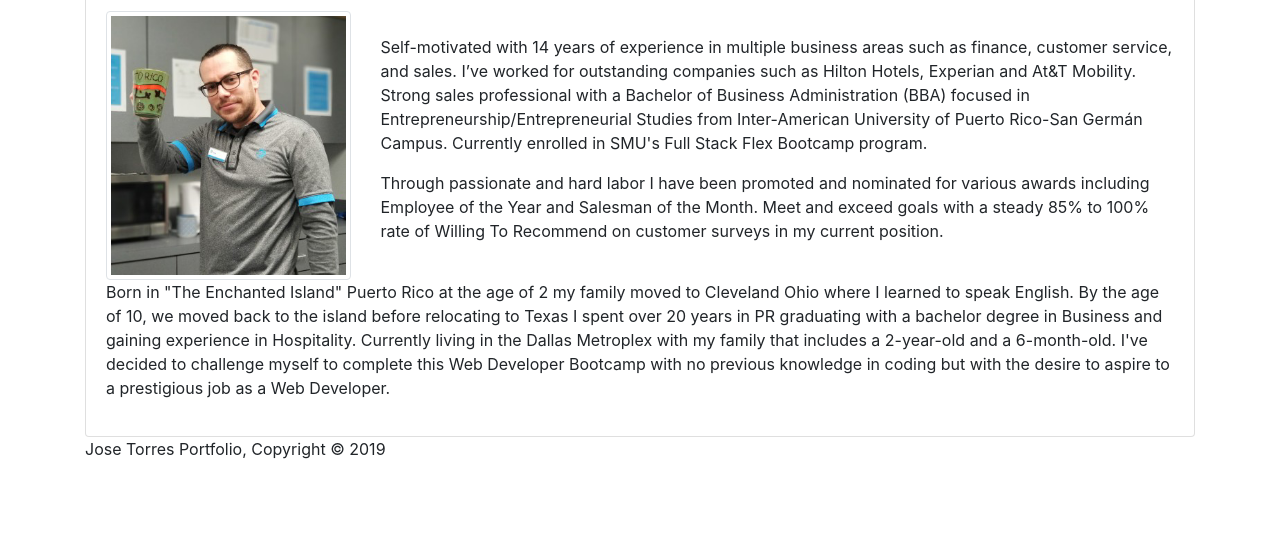
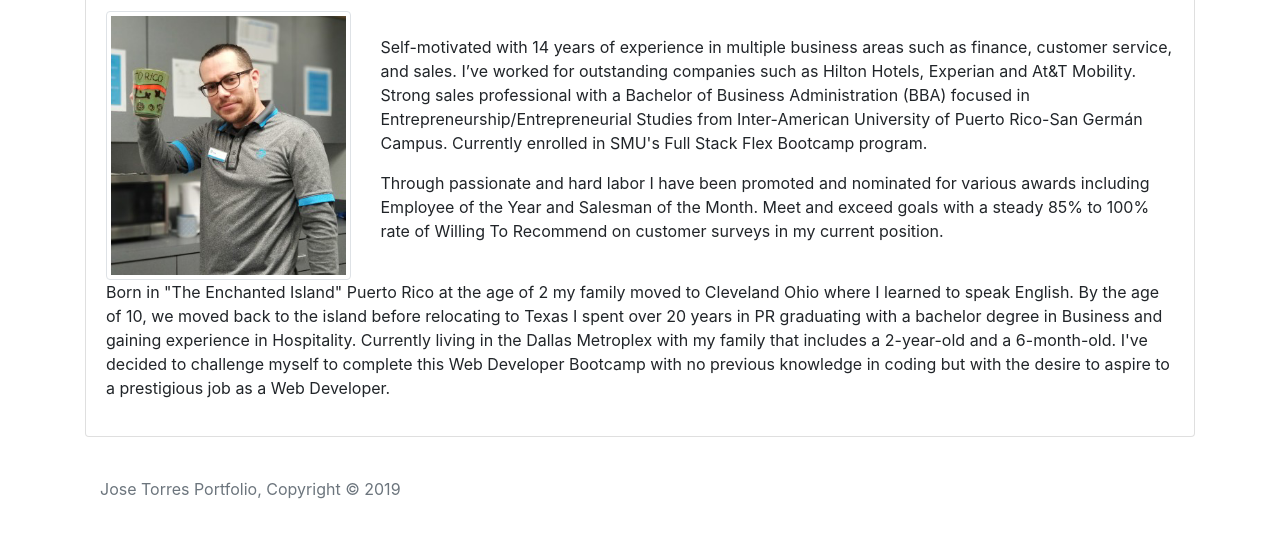
Before and after one commit to jt227b/Bootstrap-Portfolio, a plain HTML site: page index.html in a window 1280 px wide. Shown: the part 171-708 px from the top of the page. Drawn offline with nearby package versions, Linux system fonts and the light colour scheme.

Commit message:
Added Footer

```diff
--- a/index.html
+++ b/index.html
@@ -97,13 +97,18 @@
         </div>
       </div>
     </div>
+    <br>
 
 
 
 
     <!-- Footer -->
     <footer>
-      <p class="center">Jose Torres Portfolio, Copyright &copy; 2019</p>
+        <footer class="footer mt-auto py-3">
+            <div class="container">
+              <span class="text-muted">Jose Torres Portfolio, Copyright &copy; 2019</span>
+            </div>
+
     </footer>
 
 
```
